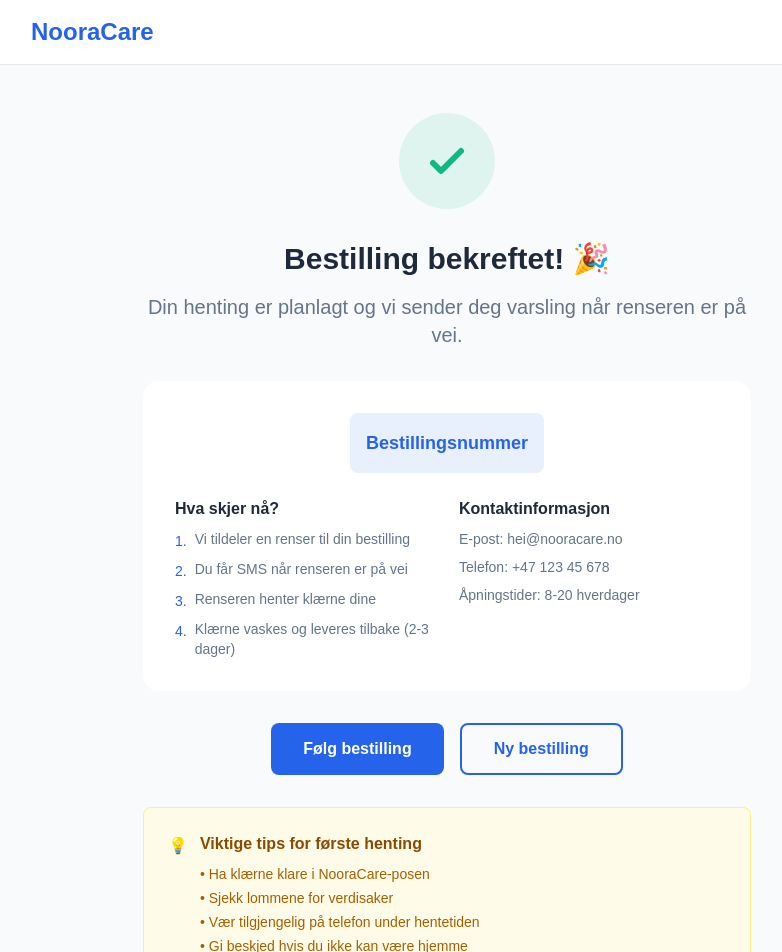
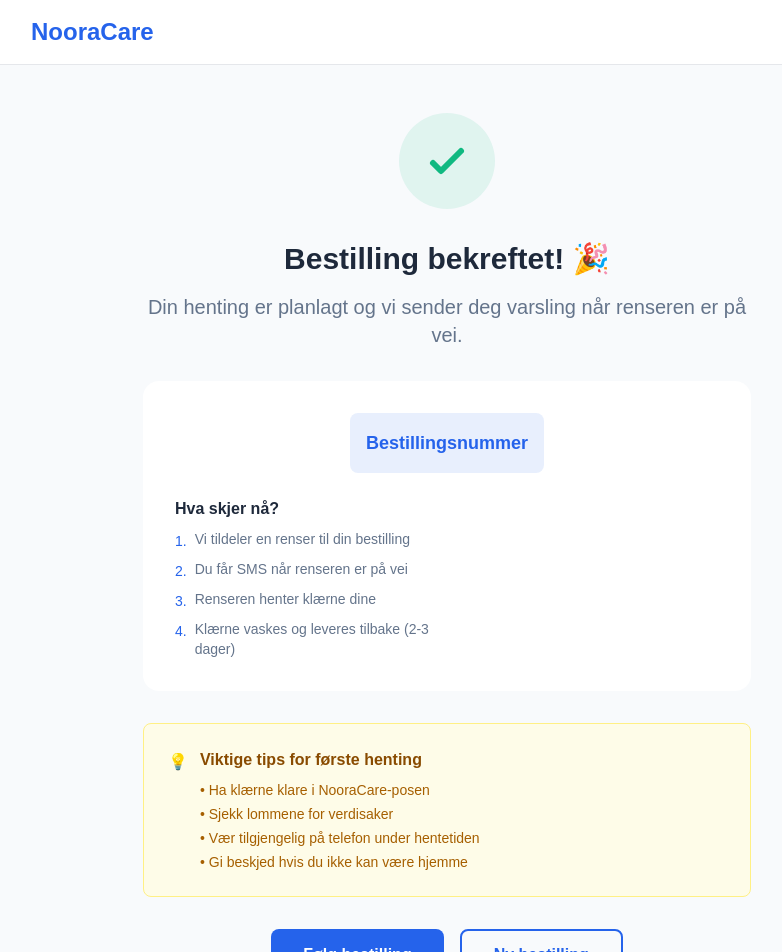
Before and after one commit to project-laundry/laundry-platform-app, a Next.js app: page /orders/success in a window 1280 px wide. Shown: the top 952 px of the page, without its empty margins (193-975 px from the left). Built offline with nearby package versions, Linux system fonts and the light colour scheme.

Commit message:
fix some stuff

```diff
--- a/src/app/dashboard/page.tsx
+++ b/src/app/dashboard/page.tsx
@@ -104,16 +104,6 @@ export default function DashboardPage() {
       </header>
 
       <div className="max-w-7xl mx-auto px-4 sm:px-6 lg:px-8 py-12">
-        {/* Welcome Section */}
-        <div className="mb-12">
-          <h2 className="text-3xl font-bold text-dark-gray mb-4">
-            Velkommen til NooraCare! 🎉
-          </h2>
-          <p className="text-xl text-medium-gray">
-            Din konto er opprettet og klar til bruk.
-          </p>
-        </div>
-
         {/* Status Card */}
         <div className="bg-white rounded-2xl p-8 border border-gray-200 mb-8">
           <div className="flex items-center justify-between">
--- a/src/app/orders/[orderId]/page.tsx
+++ b/src/app/orders/[orderId]/page.tsx
@@ -170,10 +170,6 @@ export default function OrderTrackingPage() {
               <h3 className="text-lg font-semibold text-dark-gray mb-4">Handlinger</h3>
               <div className="space-y-3">
                 <button className="w-full text-left p-3 border border-gray-200 rounded-lg hover:border-nordic-blue transition-colors">
-                  <div className="font-medium text-dark-gray">Kontakt renser</div>
-                  <div className="text-sm text-medium-gray">Send melding eller ring</div>
-                </button>
-                <button className="w-full text-left p-3 border border-gray-200 rounded-lg hover:border-nordic-blue transition-colors">
                   <div className="font-medium text-dark-gray">Endre leveringsadresse</div>
                   <div className="text-sm text-medium-gray">Hvis du ikke er hjemme</div>
                 </button>
@@ -212,12 +208,6 @@ export default function OrderTrackingPage() {
                 >
                   E-post
                 </a>
-                <a
-                  href="tel:+4712345678"
-                  className="text-sm border border-nordic-blue text-nordic-blue px-4 py-2 rounded-lg hover:bg-blue-50"
-                >
-                  Ring
-                </a>
               </div>
             </div>
           </div>
--- a/src/app/orders/success/page.tsx
+++ b/src/app/orders/success/page.tsx
@@ -83,20 +83,21 @@ export default function OrderSuccessPage() {
                   </li>
                 </ul>
               </div>
+            </div>
+          </div>
 
-              <div>
-                <h3 className="font-semibold text-dark-gray mb-2">Kontaktinformasjon</h3>
-                <div className="text-sm text-medium-gray space-y-2">
-                  <p>
-                    <span className="font-medium">E-post:</span> hei@nooracare.no
-                  </p>
-                  <p>
-                    <span className="font-medium">Telefon:</span> +47 123 45 678
-                  </p>
-                  <p>
-                    <span className="font-medium">Åpningstider:</span> 8-20 hverdager
-                  </p>
-                </div>
+          {/* Important Notice */}
+          <div className="bg-yellow-50 border border-yellow-200 rounded-lg p-6 mb-8">
+            <div className="flex items-start">
+              <div className="text-yellow-600 mr-3 mt-0.5">💡</div>
+              <div className="text-left">
+                <h3 className="font-semibold text-yellow-800 mb-2">Viktige tips for første henting</h3>
+                <ul className="text-sm text-yellow-700 space-y-1">
+                  <li>• Ha klærne klare i NooraCare-posen</li>
+                  <li>• Sjekk lommene for verdisaker</li>
+                  <li>• Vær tilgjengelig på telefon under hentetiden</li>
+                  <li>• Gi beskjed hvis du ikke kan være hjemme</li>
+                </ul>
               </div>
             </div>
           </div>
@@ -117,22 +118,6 @@ export default function OrderSuccessPage() {
             </button>
           </div>
 
-          {/* Important Notice */}
-          <div className="bg-yellow-50 border border-yellow-200 rounded-lg p-6 mb-8">
-            <div className="flex items-start">
-              <div className="text-yellow-600 mr-3 mt-0.5">💡</div>
-              <div className="text-left">
-                <h3 className="font-semibold text-yellow-800 mb-2">Viktige tips for første henting</h3>
-                <ul className="text-sm text-yellow-700 space-y-1">
-                  <li>• Ha klærne klare i NooraCare-posen</li>
-                  <li>• Sjekk lommene for verdisaker</li>
-                  <li>• Vær tilgjengelig på telefon under hentetiden</li>
-                  <li>• Gi beskjed hvis du ikke kan være hjemme</li>
-                </ul>
-              </div>
-            </div>
-          </div>
-
           {/* Back to Dashboard */}
           <Link
             href="/dashboard"
```
Also changed, not shown: 1 other file (tests, documents, lock files or other folders).
